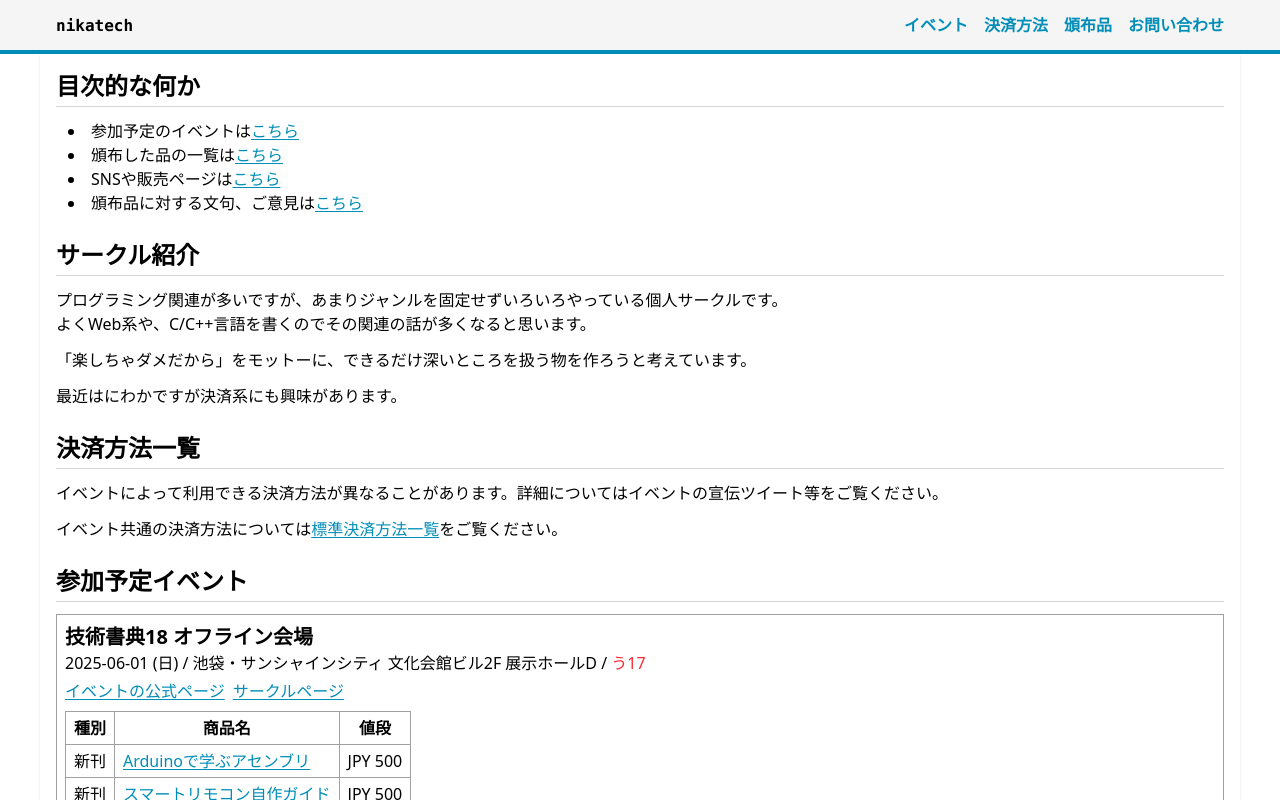
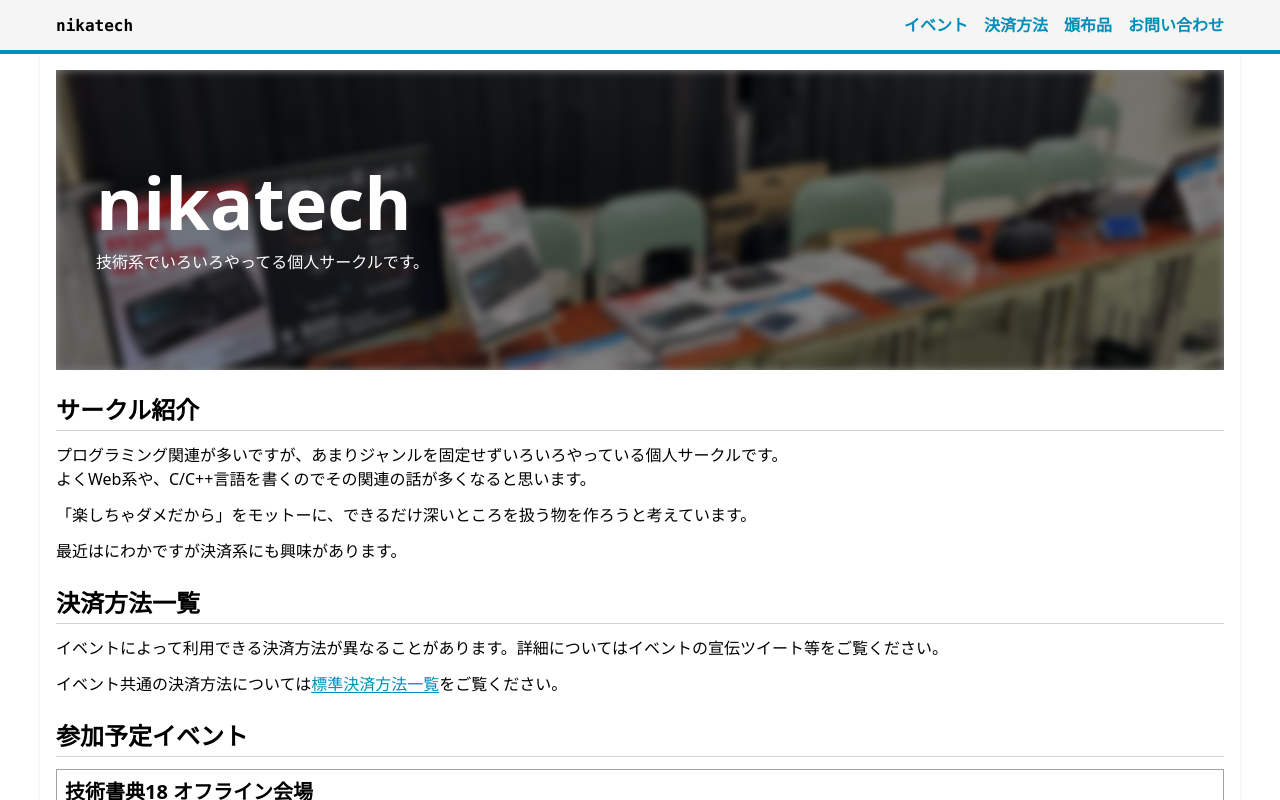
Before and after one commit to nikachu2012/nikatech-site, a Next.js app: page / in a window 1280 px wide. Shown: the top 800 px of the page. Built offline with nearby package versions, Linux system fonts and the light colour scheme.

Commit message:
[add] heroを追加

```diff
--- a/app/(default)/page.tsx
+++ b/app/(default)/page.tsx
@@ -1,18 +1,22 @@
 import Link from "next/link";
 import Section from "@/components/Section";
+import Image from "next/image";
+import hero from "./hero.png"
 
 export default function Home() {
   return (
-    <main className="flex flex-col flex-wrap gap-6 py-4">
+    <main className="flex flex-col flex-wrap gap-6">
 
-      <Section title={"目次的な何か"} id="faketoc">
-        <ul className="list-disc list-inside ml-3">
-          <li>参加予定のイベントは<Link href={"#event"} >こちら</Link></li>
-          <li>頒布した品の一覧は<Link href={"#item"} >こちら</Link></li>
-          <li>SNSや販売ページは<Link href={"#sns"} >こちら</Link></li>
-          <li>頒布品に対する文句、ご意見は<Link href={"#form"} >こちら</Link></li>
-        </ul>
-      </Section>
+      <div className="relative w-full h-[150px] lg:h-[300px] overflow-hidden table mt-4">
+        <Image src={hero} alt={"hero"} className="absolute object-cover object-center blur-xs w-full h-full inline-block" width={1200} height={300} />
+        <div className="absolute w-full h-full bg-black opacity-50"></div>
+        <div className="absolute text-white h-full flex justify-center flex-col mx-4 lg:mx-10 gap-1 lg:gap-3">
+          <h1 className="font-bold text-4xl lg:text-7xl">nikatech</h1>
+          <div className="text-sm md:text-base">
+            技術系でいろいろやってる個人サークルです。
+          </div>
+        </div>
+      </div>
 
       <Section title={"サークル紹介"} id="circle">
         <p>
```
Also changed, not shown: app/(default)/hero.png (added).
